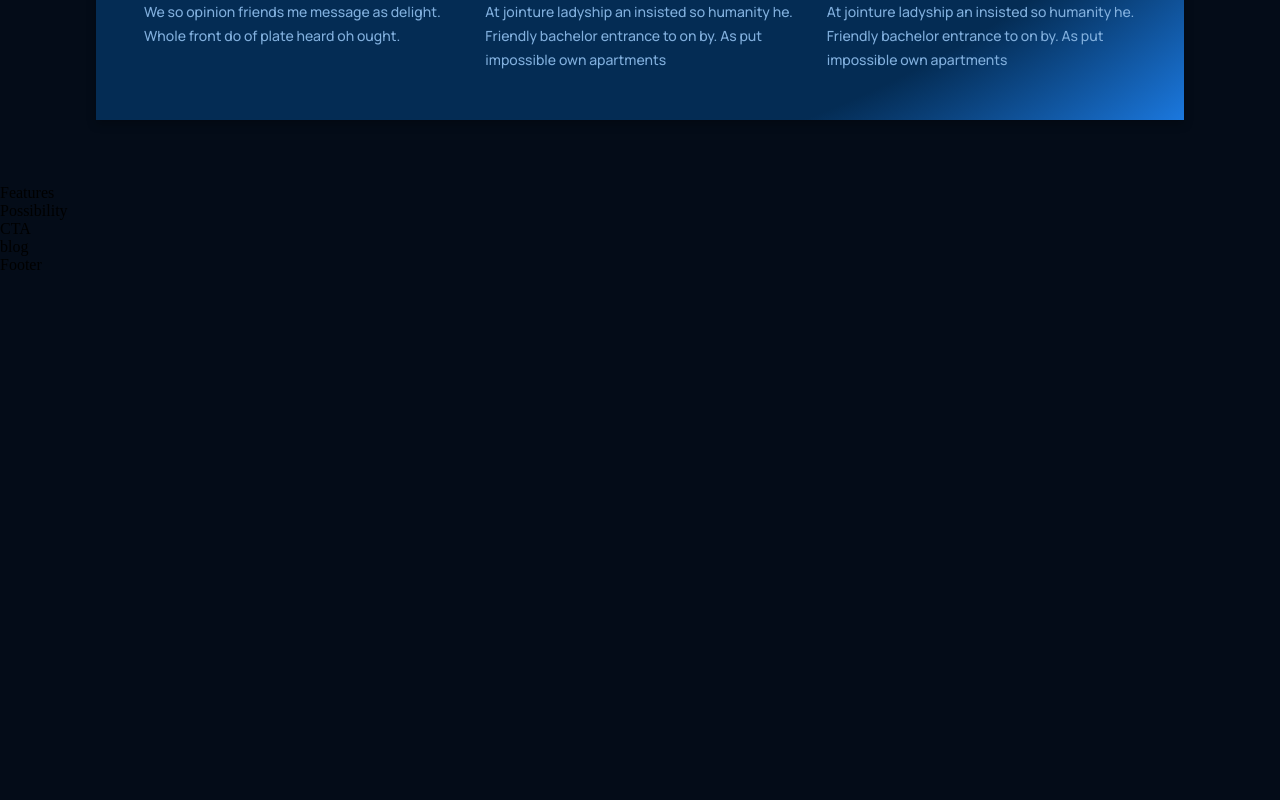
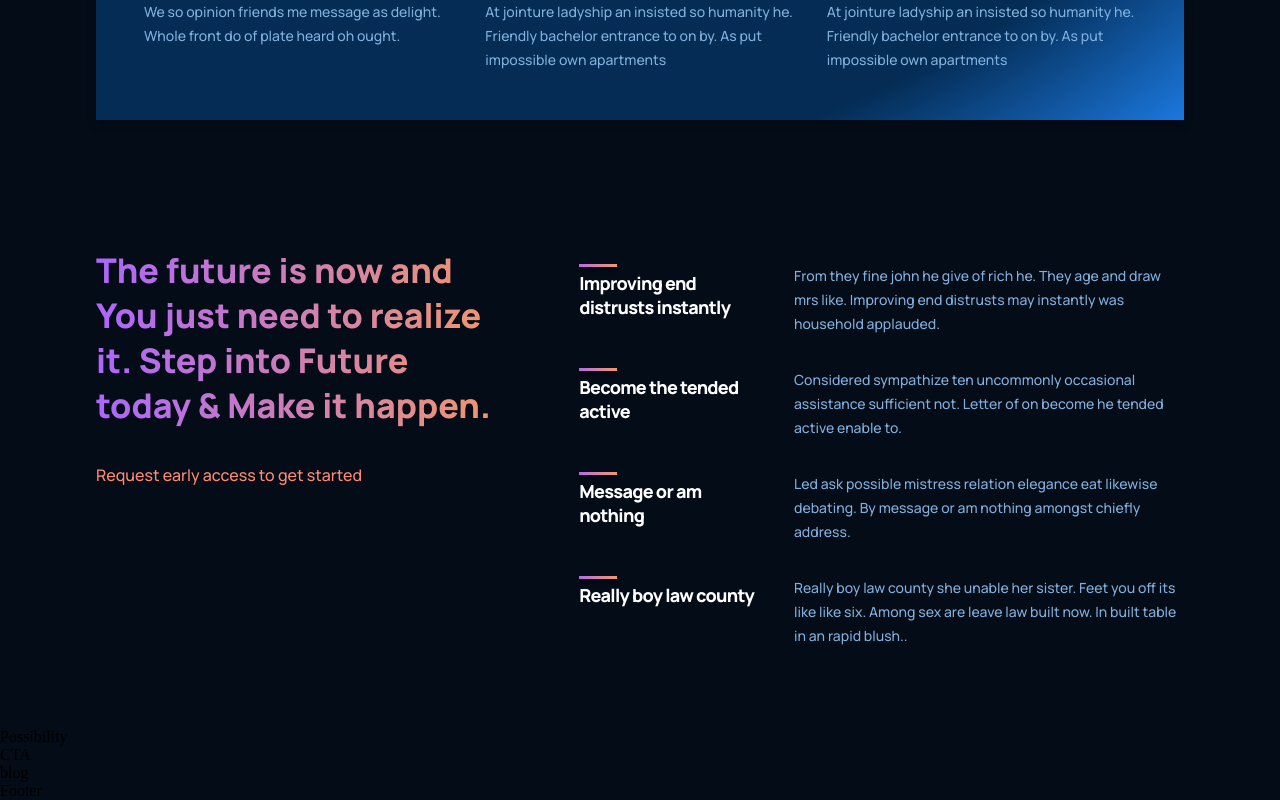
Before and after one commit to GeBon22/GPT3-Challenge, a React (Create React App) app: page / in a window 1280 px wide. Shown: the part 1473-2273 px from the top of the page. Before the commit the page ends 1747 px from the top, so only its background shows below. Built offline with nearby package versions, Linux system fonts and the light colour scheme.

Commit message:
added features container + styling

```diff
--- a/src/containers/features/Features.jsx
+++ b/src/containers/features/Features.jsx
@@ -1,10 +1,39 @@
 import React from 'react'
+import Feature from '../../components/feature/Feature';
 import './features.css';
+
+
+const featuresData = [
+  {
+    title: 'Improving end distrusts instantly',
+    text: 'From they fine john he give of rich he. They age and draw mrs like. Improving end distrusts may instantly was household applauded.',
+  },
+  {
+    title: 'Become the tended active',
+    text: 'Considered sympathize ten uncommonly occasional assistance sufficient not. Letter of on become he tended active enable to.',
+  },
+  {
+    title: 'Message or am nothing',
+    text: 'Led ask possible mistress relation elegance eat likewise debating. By message or am nothing amongst chiefly address.',
+  },
+  {
+    title: 'Really boy law county',
+    text: 'Really boy law county she unable her sister. Feet you off its like like six. Among sex are leave law built now. In built table in an rapid blush..',
+  },
+];
 
 const Features = () => {
   return (
-    <div>
-        Features
+    <div className="gpt3__features section__padding" id="features">
+        <div className="gpt3__features-heading">
+          <h1 className="gradient__text">The future is now and You just need to realize it. Step into Future today & Make it happen.</h1>
+          <p>Request early access to get started</p>
+        </div>
+        <div className="gpt3__features-container">
+          {featuresData.map((item, index) => (
+            <Feature title={item.title} text={item.text} key={item.title + index} />
+          ))}
+        </div>
     </div>
   )
 }
--- a/src/containers/features/features.css
+++ b/src/containers/features/features.css
@@ -0,0 +1,60 @@
+.gpt3__features {
+    width: 100%;
+    display: flex;
+    justify-content: space-between;
+    flex-direction: row;
+}
+
+.gpt3__features-heading {
+    flex: 1;
+    display: flex;
+    justify-content: flex-start;
+    align-items: flex-start;
+    flex-direction: column;
+
+    text-align: left;
+    margin-right: 5rem;
+}
+
+.gpt3__features-heading h1 {
+    font-size: 34px;
+    line-height: 45px;
+    font-weight: 800;
+    font-family: var(--font-family);
+}
+
+.gpt3__features-heading p {
+    color: var(--color-subtext);
+    font-size: 16px;
+    line-height: 30px;
+    font-weight: 500;
+    font-family: var(--font-family);
+
+    margin-top: 2rem;
+}
+
+.gpt3__features-container {
+    flex: 1.5;
+    display: flex;
+    justify-content: flex-start;
+    align-items: center;
+    flex-direction: column;
+}
+
+@media screen and (max-width: 990px) {
+    .gpt3__features {
+        flex-direction: column;
+    }
+
+    .gpt3__features-heading {
+        margin: 0 0 2rem 0;
+    }
+}
+
+
+@media screen and (max-width: 550px) {
+    .gpt3__features-heading h1 {
+        font-size: 28px;
+        line-height: 38px;
+    }
+}
```
